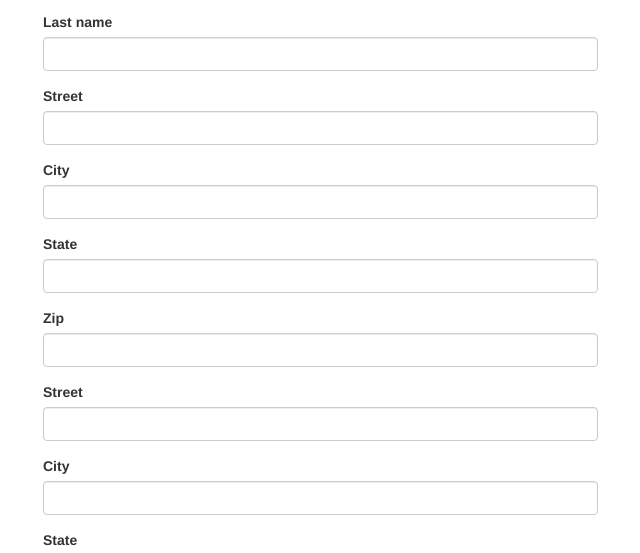
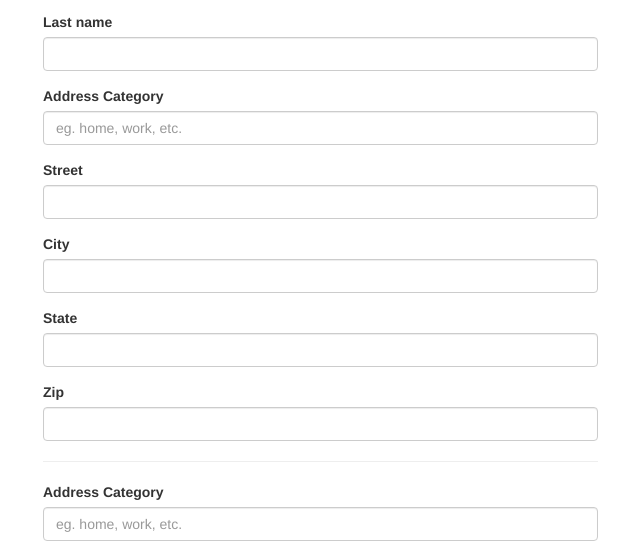
Before and after one commit to dacravey/address-book-relationships, a plain HTML site: page index.html in a window 1280 px wide. Both pictures are taken after a click on the element "Another address". Shown: the part 195-748 px from the top of the page, without its empty margins (27-667 px from the left). Drawn offline with Linux system fonts and the light colour scheme.

Commit message:
add ability to specify a category for each address.

```diff
--- a/index.html
+++ b/index.html
@@ -26,6 +26,12 @@
 
             <div id="new-addresses">
               <div class="new-address">
+
+                <div class="form-group">
+                  <label for="address-category">Address Category</label>
+                  <input type="text" class="form-control address-category" placeholder="eg. home, work, etc." >
+                </div>
+
                 <div class="form-group">
                   <label for="new-street">Street</label>
                 <input type="text" class="form-control new-street" >
--- a/js/scripts.js
+++ b/js/scripts.js
@@ -1,7 +1,11 @@
 $(document).ready(function() {
   $("#add-address").click(function() {
 
-    $("#new-addresses").append('<div class="new-address">' +
+    $("#new-addresses").append('<hr><div class="new-address">' +
+                                  '<div class="form-group">' +
+                                  '<label for="address-category">Address Category</label>' +
+                                  '<input type="text" class="form-control address-category" placeholder="eg. home, work, etc.">' +
+                                  '</div>' +
                                   '<div class="form-group">' +
                                       '<label for="new-street">Street</label>' +
                                       '<input type="text" class="form-control new-street">' +
@@ -31,12 +35,13 @@ $(document).ready(function() {
                       lastName: inputLastName, addresses: [] };
 
     $(".new-address").each(function() {
+      var inputtedCategory = $(this).find("input.address-category").val();
       var inputtedStreet = $(this).find("input.new-street").val();
       var inputtedCity = $(this).find("input.new-city").val();
       var inputtedState = $(this).find("input.new-state").val();
       var inputtedZip = $(this).find("input.new-zip").val();
 
-      var newAddress = { street: inputtedStreet, city: inputtedCity, state: inputtedState, zip: inputtedZip };
+      var newAddress = { addressCategory: inputtedCategory,  street: inputtedStreet, city: inputtedCity, state: inputtedState, zip: inputtedZip };
       newContact.addresses.push(newAddress);
     });
 
@@ -62,7 +67,7 @@ $(document).ready(function() {
       $("ul#addresses").text("");
 
       newContact.addresses.forEach(function(address) {
-        $("ul#addresses").append("<li>" + address.street + ", " +
+        $("ul#addresses").append("<li>" + address.addressCategory + ": "+ address.street + ", " +
         address.city + ", " + address.state + " " + address.zip + "</li>");
       });
 
```
